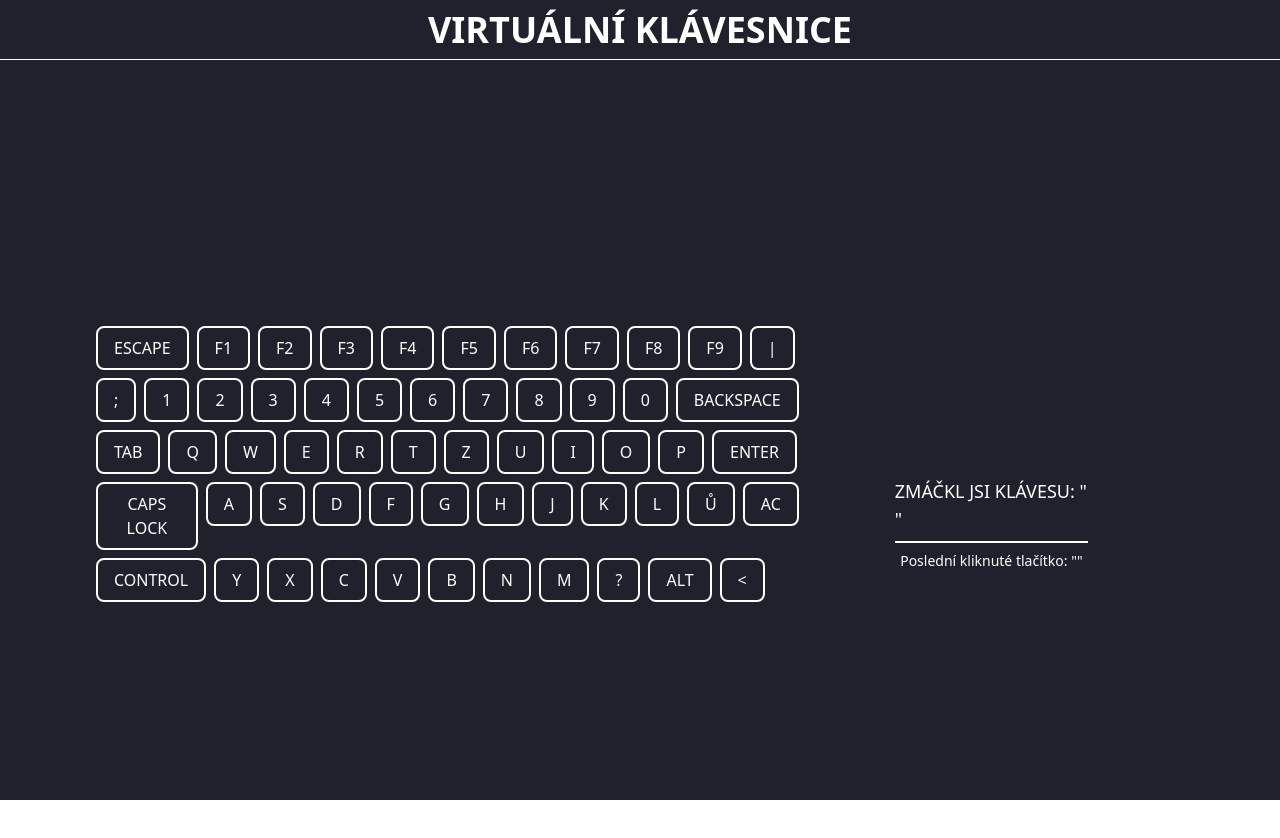
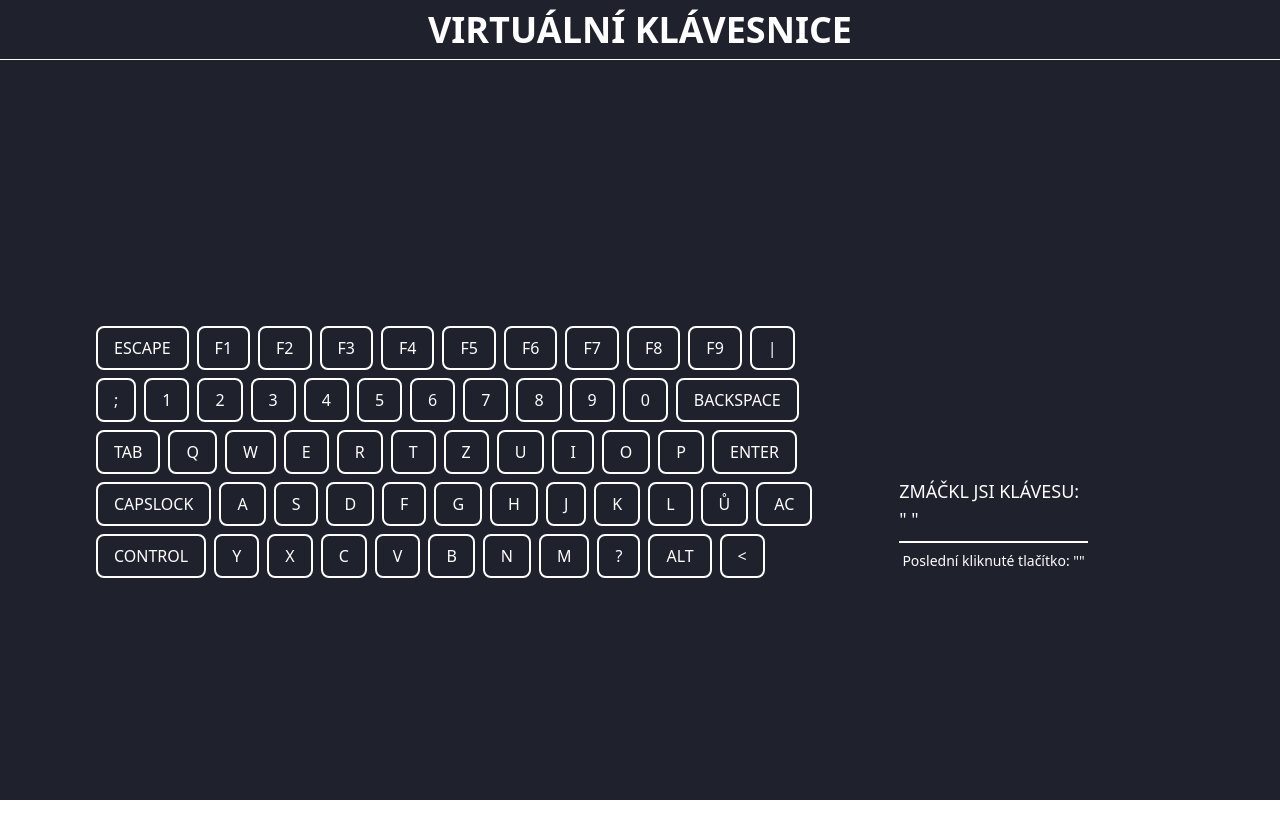
Before and after one commit to OndrejLosensky/virtual-keyboard, a React (Create React App) app: page / in a window 1280 px wide. Shown: the top 838 px of the page. Built offline with nearby package versions, Linux system fonts and the light colour scheme; the HTML template or start-up script is replaced by a standard one.

Commit message:
aha tak mezera nejde, jinak nefunguje tlačítko

```diff
--- a/src/keyboard/Keyboard.js
+++ b/src/keyboard/Keyboard.js
@@ -90,7 +90,7 @@
 
                         {/* Čtvrtá řadu znaků CAPS - AC */}
                         <div className="flex flex-row gap-2">
-                          {["caps lock", "a", "s", "d", "f", "g", "h", "j", "k", "l", "ů", "AC"].map((key) => (
+                          {["capslock", "a", "s", "d", "f", "g", "h", "j", "k", "l", "ů", "AC"].map((key) => (
                             <ButtonKey
                               key={key}
                               text={key}
```
